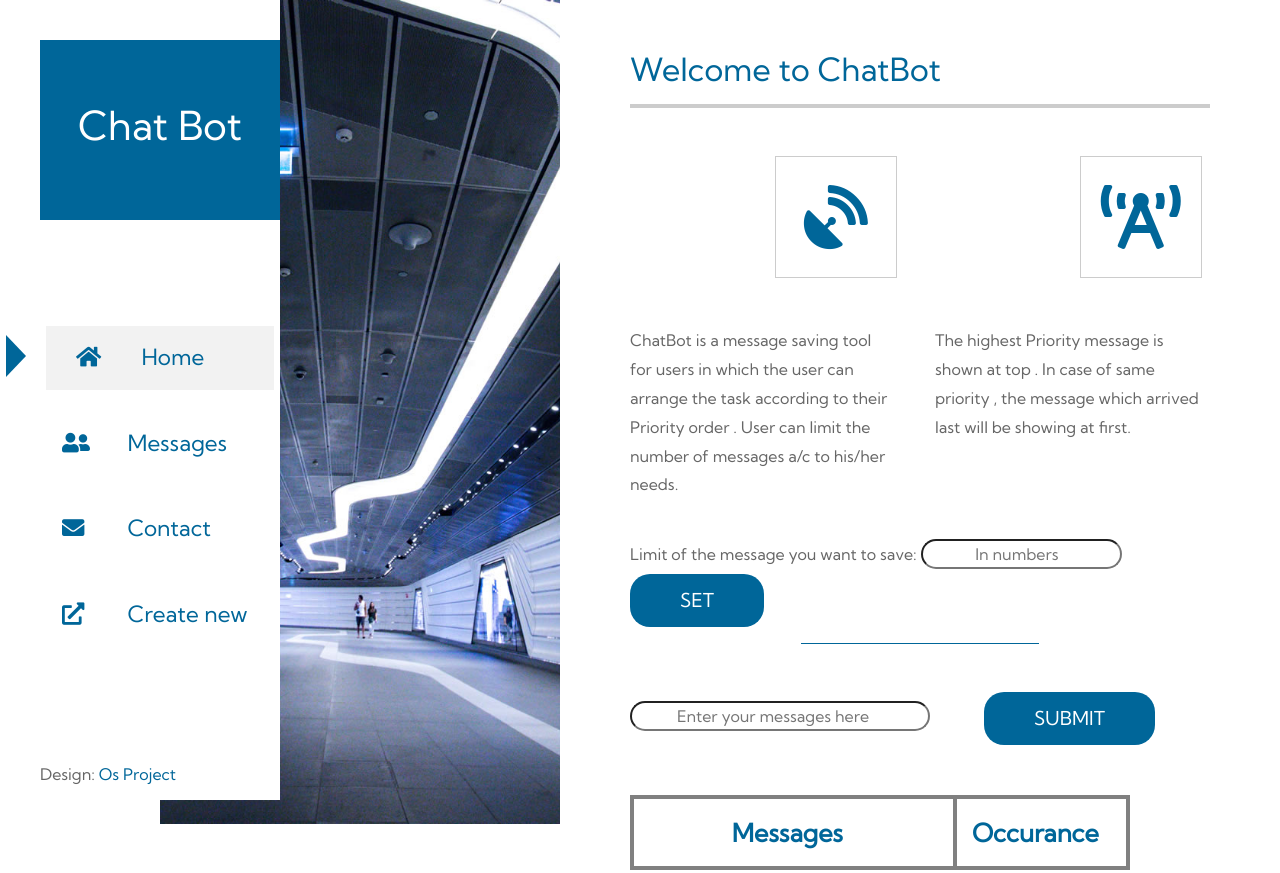
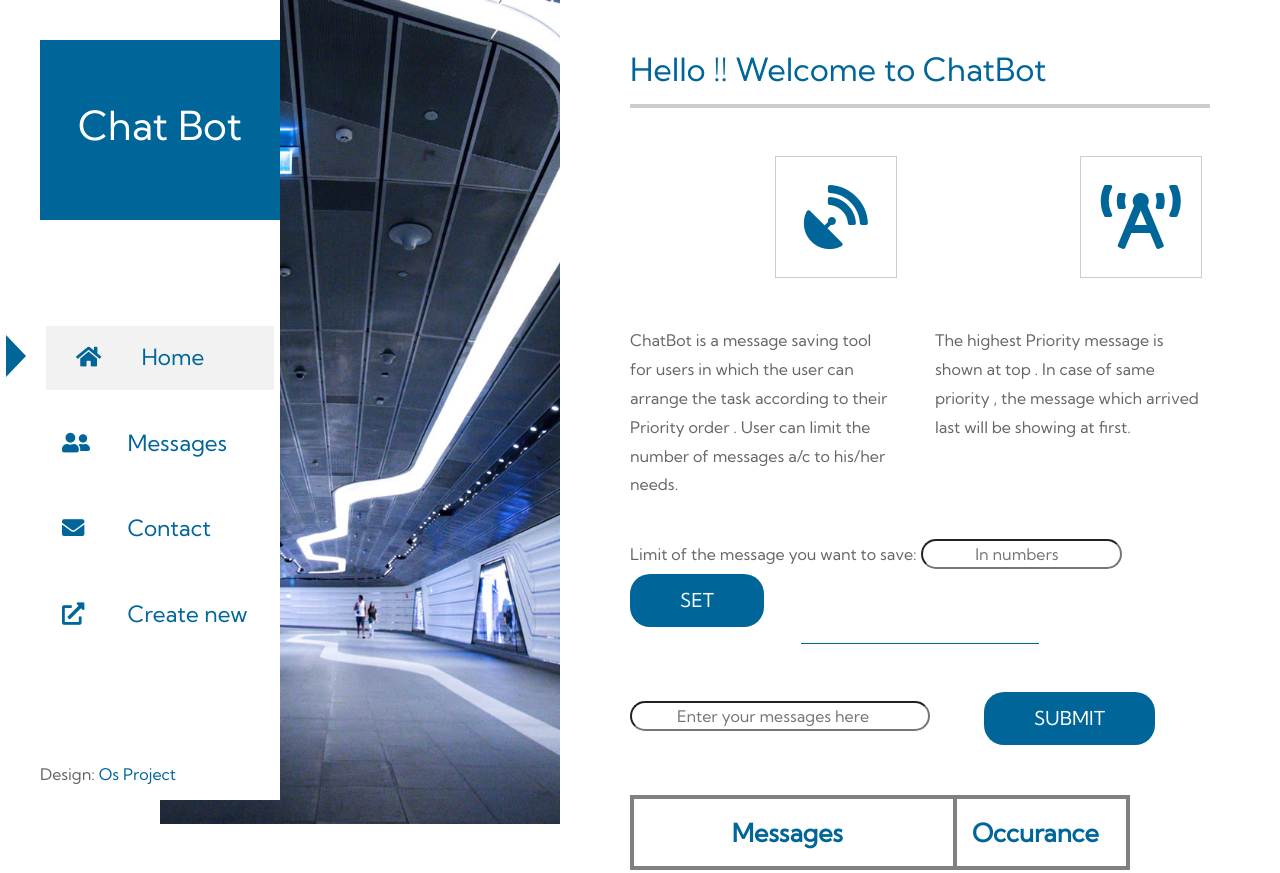
Before and after one commit to Dharmik203262/Chatbot-, a plain HTML site: page index.html in a window 1280 px wide. Shown: the top 873 px of the page. Drawn offline with Linux system fonts and the light colour scheme.

Commit message:
Update index.html

```diff
--- a/index.html
+++ b/index.html
@@ -82,7 +82,7 @@ https://templatemo.com/tm-555-upright
                 <div class="tm-section-wrap">
                     <div class="tm-parallax" data-parallax="scroll" data-image-src="img/img-01.jpg"></div>
                     <section id="home" class="tm-section">
-                        <h2 class="tm-text-primary">Welcome to ChatBot</h2>
+                        <h2 class="tm-text-primary">Hello !! Welcome to ChatBot</h2>
                         <hr class="mb-5">
                         <div class="row">
                             <div class="col-lg-6 tm-col-home mb-4">
```
